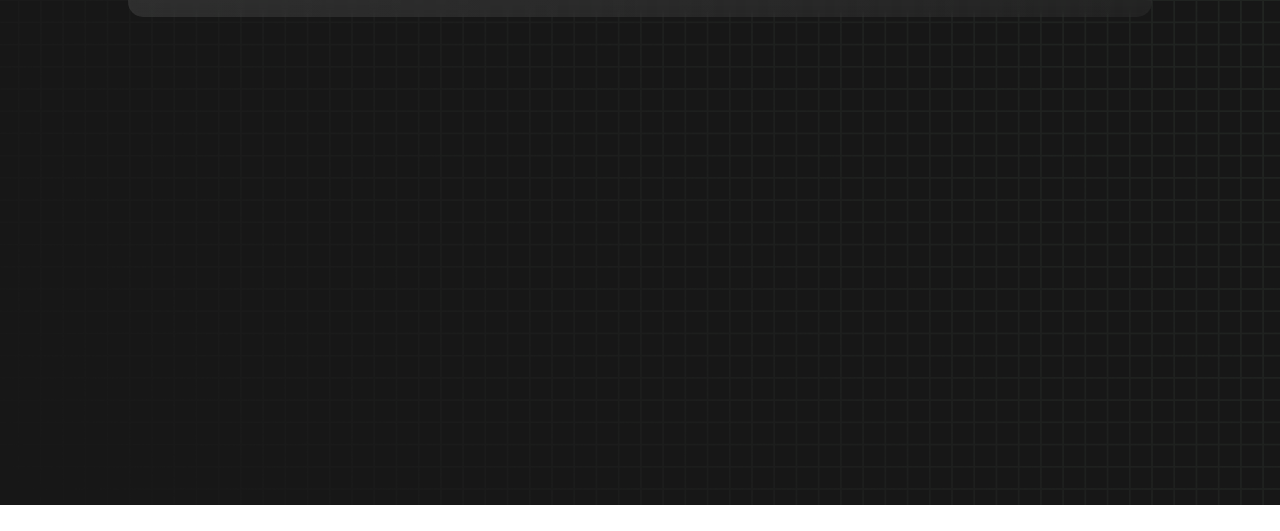
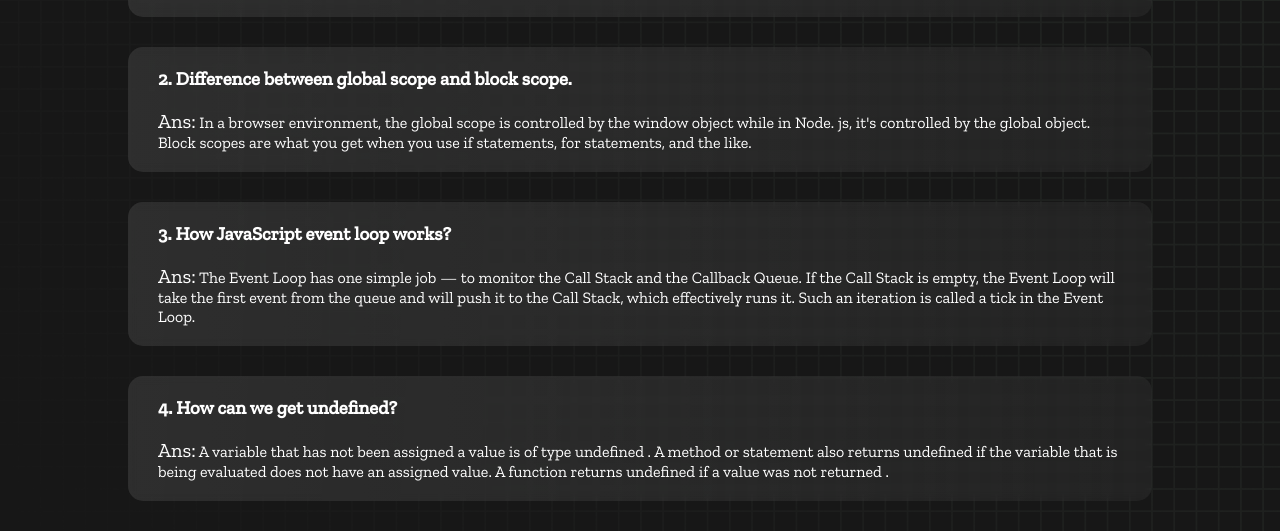
Before and after one commit to antudas22/speed-monster, a plain HTML site: page blog.html in a window 1280 px wide. Shown: the part 295-826 px from the top of the page. Before the commit the page ends 800 px from the top, so only its background shows below. Drawn offline with nearby package versions, Linux system fonts and the light colour scheme.

Commit message:
Full project completed

```diff
--- a/blog.html
+++ b/blog.html
@@ -28,6 +28,33 @@
         <p><span style="font-size: 20px;">Ans:</span> SessionStorage is similar to localStorage ; the difference is that while data in localStorage doesn't expire, data in sessionStorage is cleared when the page session ends. Whenever a document is loaded in a particular tab in the browser, a unique page session gets created and assigned to that particular tab.</p>
         </div>
       </div>
+      <div style="display: block;" class="card">
+        <div>
+          <h3>2. Difference between global scope and block scope.</h3>
+        </div>
+        <br>
+        <div>
+        <p><span style="font-size: 20px;">Ans:</span> In a browser environment, the global scope is controlled by the window object while in Node. js, it's controlled by the global object. Block scopes are what you get when you use if statements, for statements, and the like.</p>
+        </div>
+      </div>
+      <div style="display: block;" class="card">
+        <div>
+          <h3>3. How JavaScript event loop works?</h3>
+        </div>
+        <br>
+        <div>
+        <p><span style="font-size: 20px;">Ans:</span> The Event Loop has one simple job — to monitor the Call Stack and the Callback Queue. If the Call Stack is empty, the Event Loop will take the first event from the queue and will push it to the Call Stack, which effectively runs it. Such an iteration is called a tick in the Event Loop.</p>
+        </div>
+      </div>
+      <div style="display: block;" class="card">
+        <div>
+          <h3>4. How can we get undefined?</h3>
+        </div>
+        <br>
+        <div>
+        <p><span style="font-size: 20px;">Ans:</span> A variable that has not been assigned a value is of type undefined . A method or statement also returns undefined if the variable that is being evaluated does not have an assigned value. A function returns undefined if a value was not returned .</p>
+        </div>
+      </div>
     </section>
 
 
```
